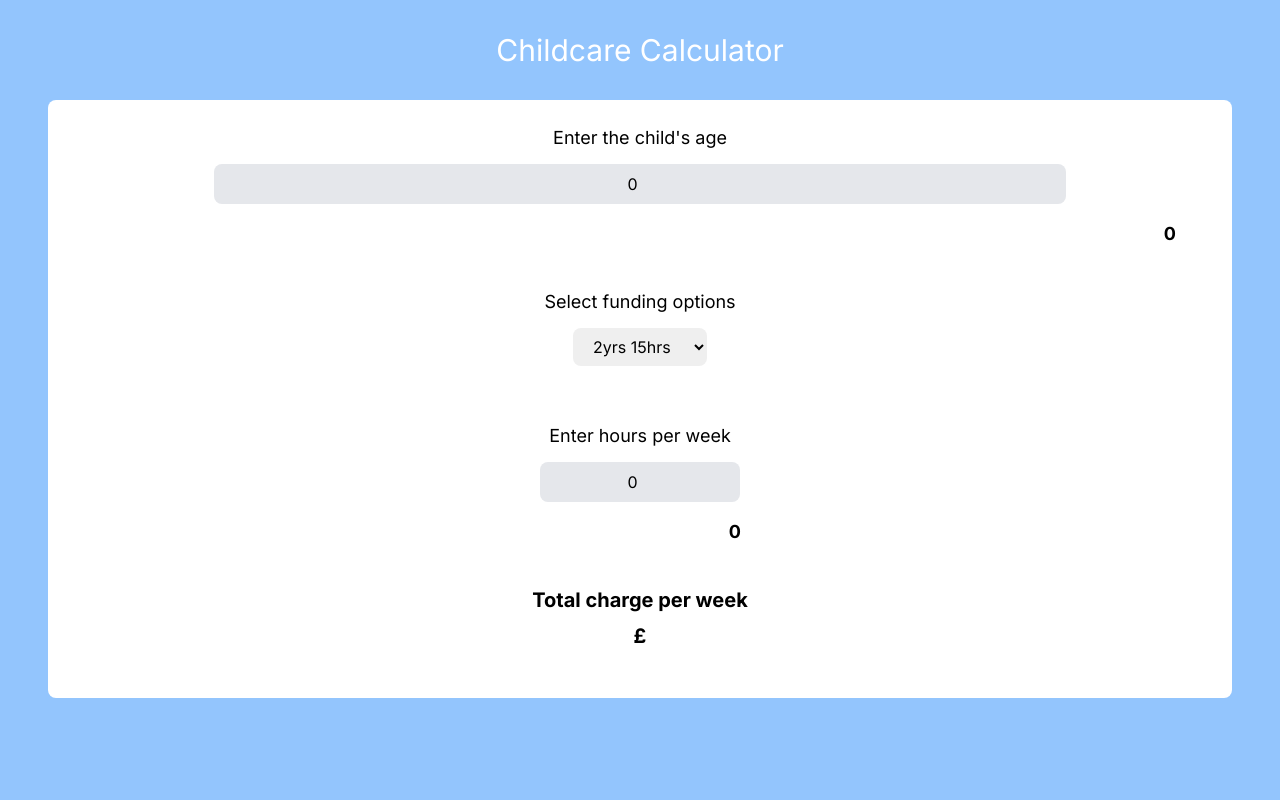
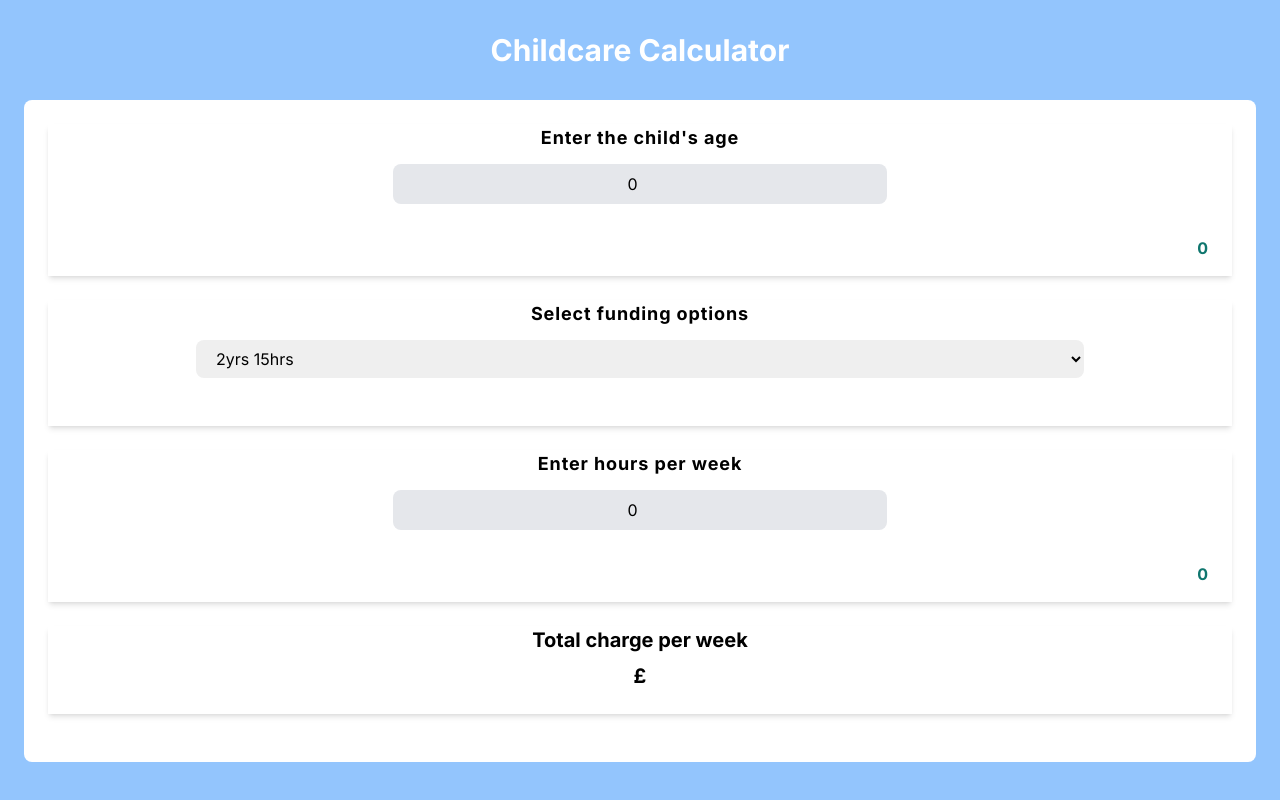
Before and after one commit to hannahf86/childcare-calculator, a Next.js app: page / in a window 1280 px wide. Built offline with nearby package versions, Linux system fonts and the light colour scheme.

Commit message:
styles improved further, better UX

```diff
--- a/app/page.tsx
+++ b/app/page.tsx
@@ -6,34 +6,32 @@ export default function Home() {
 
   const styles = {
     background: "bg-blue-300 h-screen w-screen",
-    title: "text-center text-3xl text-white py-8 mx-8",
+    title: "text-center text-3xl text-white py-8 mx-4 font-bold",
 
-    container: "bg-white mx-12 p-6 rounded-lg ",
-    questionContainer: "flex flex-col justify-center mb-6 ",
-    questionText: "text-lg text-center mb-3 ",
-    input: "m-auto px-4 py-2 rounded-lg border-none bg-gray-200 text-center w-9/12",
-    answer: 'text-right mr-8 my-4 text-lg font-bold',
-    dropdownContainer: "flex flex-col justify-center items-center",
-    dropdownMenu: 'px-4 py-2 rounded-lg mb-8',
-    totalText: 'text-xl font-bold',
-    totalAnswer: 'text-center font-bold text-xl mt-2',
+    container: "bg-white mx-6 p-6 rounded-lg ",
+    questionContainer: "flex flex-col justify-center mb-6 shadow-md",
+    questionText: "text-lg text-center mb-3 font-bold tracking-wider",
+    input: "m-auto px-4 py-2 rounded-lg border-none bg-gray-200 text-center w-5/12 mb-4",
+    answer: 'text-right text-teal-700 font-bold text-md my-4 mx-6',
+    dropdownMenu: 'px-4 py-2 rounded-lg mb-4 w-9/12 m-auto',
+    totalText: 'text-xl font-bold text-center',
+    totalAnswer: 'text-center font-bold text-xl mt-2 mb-6',
   };
 
-  // Before you have any change of adding branching in your code, initialise your effects
   const [childAge, setChildAge] = useState<number>(0);
   const [funding, setFunding] = useState<string>(" ");
   const [hours, setHours] = useState<number>(0);
   const [rate, setRate] = useState<number>(0);
 
-  // By wrapping your changes to setRate in a useEffect, you'll only update the rate if
-  // your childAge updates, rather than all the time
+  // !! DONE - By wrapping your changes to setRate in a useEffect, you'll only update the rate if
+  // !! DONE - your childAge updates, rather than all the time
   useEffect(() => {
     if (childAge <= 2) {
       setRate(5.5);
     } else if (childAge <= 4) {
       setRate(5);
     } else {
-      setRate(1);
+      setRate(4.5);
     }
   }, [childAge]);
 
@@ -77,15 +75,15 @@ export default function Home() {
             <div className={styles.answer}>{childAge}</div>
           </div>
 
-          <div className={styles.dropdownContainer}>
+          <div className={styles.questionContainer}>
             <h2 className={styles.questionText}> Select funding options</h2>
-            <div className={styles.questionContainer}>
             <select onChange={handleFunding} className={styles.dropdownMenu}>
-                <option value="fundingOne">2yrs 15hrs</option>
-                <option value="fundingTwo">3yrs 15hrs</option>
-                <option value="fundingThree">3yrs 30hrs</option>
+              <option value="2 year old, 15 hours funding">2yrs 15hrs</option>
+              <option value="3 year old, 15 hours funding">3yrs 15hrs</option>
+              <option value="3 year old, 30 hours funding">3yrs 30hrs</option>
+              <option value="No funding">NONE</option>
             </select>
-              {funding}
+            <div className={styles.answer}>{funding}</div>
           </div>
 
           <div className={styles.questionContainer}>
@@ -110,7 +108,6 @@ export default function Home() {
 
         </div>
       </div >
-      </div >
 
     </>
   )
```
Lines whose indentation alone changed are shown as unchanged.
